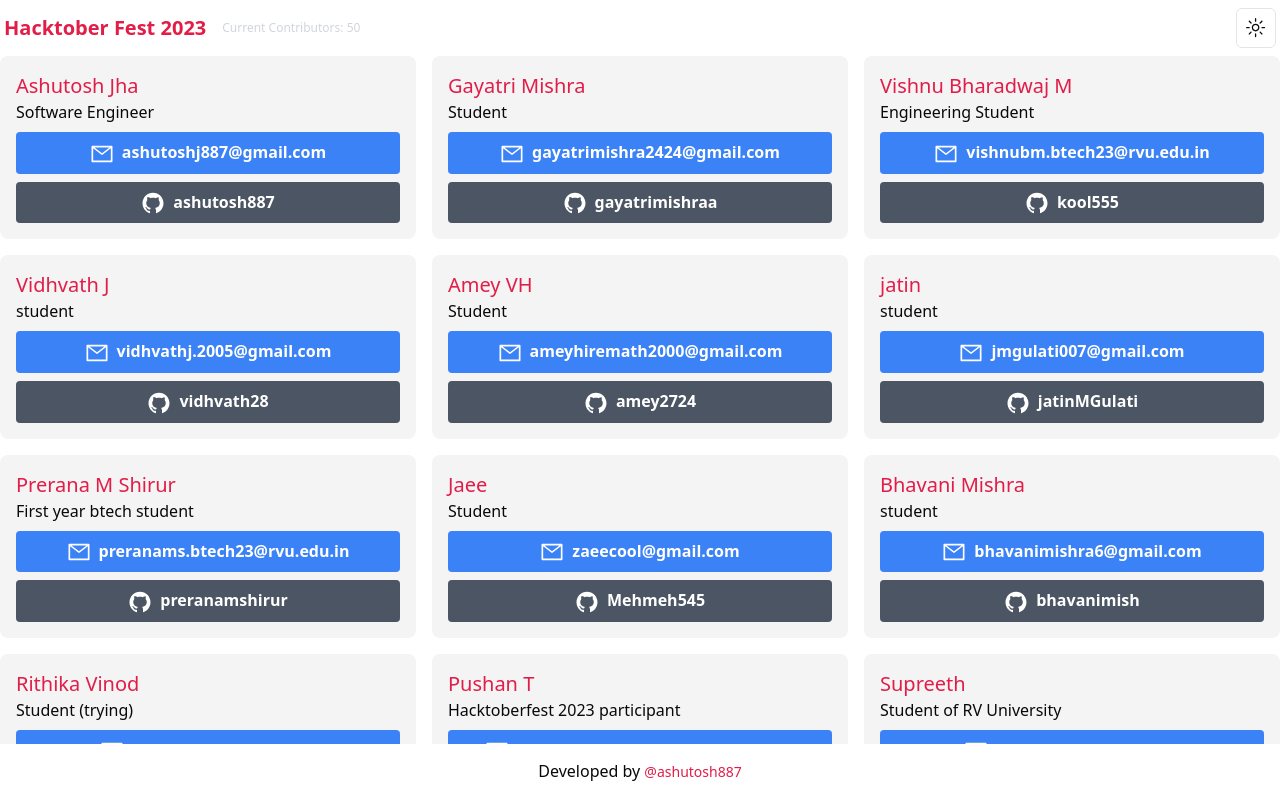
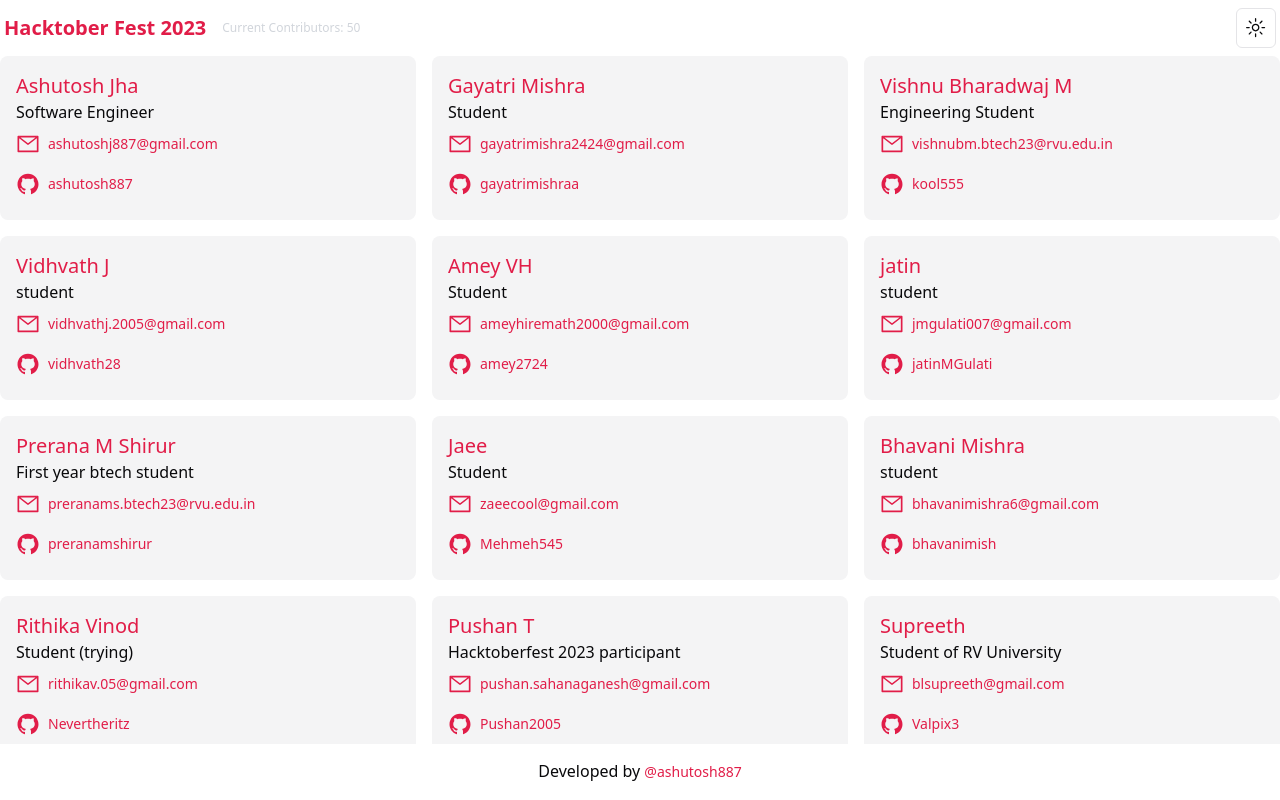
Before and after one commit to ashutosh887/hacktober-2023, a Next.js app: page / in a window 1280 px wide. Built offline with nearby package versions, Linux system fonts and the light colour scheme.

Commit message:
Use LinkButton component

```diff
--- a/src/components/common/LinkButton.tsx
+++ b/src/components/common/LinkButton.tsx
@@ -5,9 +5,10 @@
   text: string;
   link: string;
   targetBlank?: boolean;
+  icon?: React.ReactElement;
 };
 
-function LinkButton({ text, link, targetBlank }: Props) {
+function LinkButton({ text, link, targetBlank, icon }: Props) {
   return (
     <a
       href={link}
@@ -15,6 +16,7 @@
       rel={targetBlank ? "noopener noreferrer" : undefined}
     >
       <Button variant="link" className="p-0">
+        {icon}
         {text}
       </Button>
     </a>
--- a/src/components/common/UserCard.tsx
+++ b/src/components/common/UserCard.tsx
@@ -2,6 +2,7 @@
 import React, { useEffect, useState } from "react";
 import { AiOutlineMail, AiFillGithub } from "react-icons/ai";
 import Link from "next/link";
+import LinkButton from "./LinkButton";
 
 type Props = {
   name?: string;
@@ -24,20 +25,19 @@
       <span className="text-primary text-xl">{name || "undefined"}</span>
       <span>{about || "undefined"}</span>
 
-      <button
-        className="bg-blue-500 hover:bg-blue-700 text-white font-bold py-2 px-4 rounded mt-2"
-        // onClick=()
-      >
-        <AiOutlineMail className="inline-block w-6 h-6 mr-2" />
-        {email || "undefined"}
-      </button>
+      <LinkButton
+        text={email || "undefined"}
+        link={""}
+        targetBlank={true}
+        icon={<AiOutlineMail className="inline-block w-6 h-6 mr-2" />}
+      />
 
-      <button className="bg-gray-600 hover:bg-gray-700 text-white font-bold py-2 px-4 rounded mt-2">
-        <Link href={`https://github.com/${userName}`} target="_blank" passHref>
-          <AiFillGithub className="inline-block w-6 h-6 mr-2" />
-          {userName || "undefined"}
-        </Link>
-      </button>
+      <LinkButton
+        text={userName || "undefined"}
+        link={`https://github.com/${userName}`}
+        targetBlank={true}
+        icon={<AiFillGithub className="inline-block w-6 h-6 mr-2" />}
+      />
     </div>
   );
 }
```
